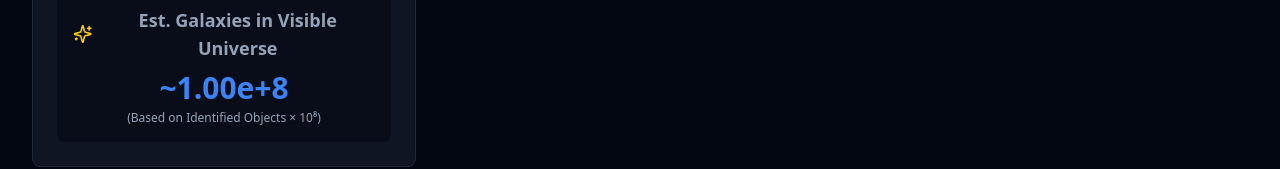
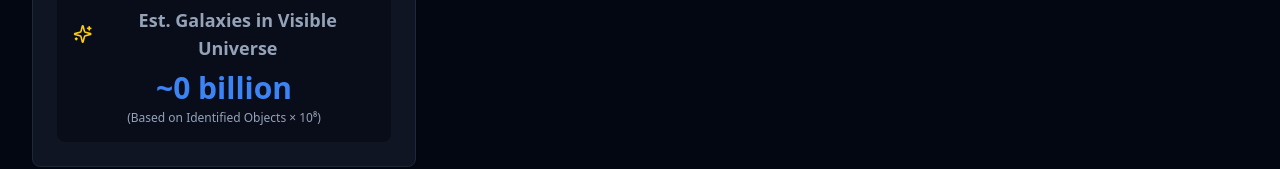
Before and after one commit to RiteshSingh/deepfield, a React (Vite) app: page / in a window 1280 px wide. Shown: the part 907-1076 px from the top of the page. Built offline with nearby package versions, Linux system fonts and the light colour scheme.

Commit message:
Refactor: Display galaxy estimate in billions
Updated the galaxy estimate to be displayed in billions, without decimal places.

```diff
--- a/src/pages/Index.tsx
+++ b/src/pages/Index.tsx
@@ -133,7 +133,7 @@ const Index = () => {
                     <span>Est. Galaxies in Visible Universe</span>
                   </h3>
                   <p className="text-3xl font-bold text-primary mt-2">
-                    {objectCount > 0 ? `~${(objectCount * 1e8).toExponential(2)}` : '0'}
+                    {objectCount > 0 ? `~${Math.round(objectCount / 10).toLocaleString()} billion` : '0'}
                   </p>
                   <p className="text-xs text-muted-foreground mt-1">
                     (Based on Identified Objects × 10⁸)
```
